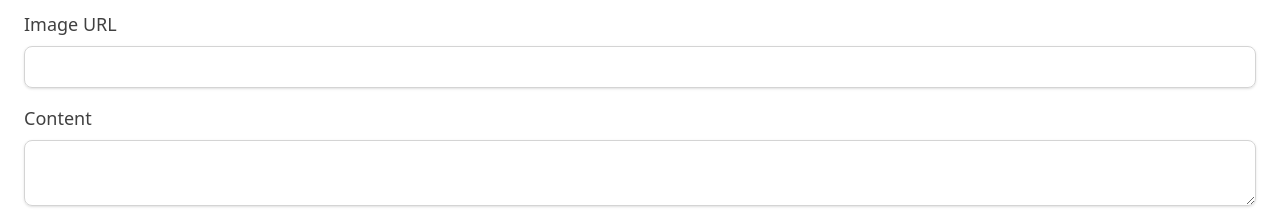
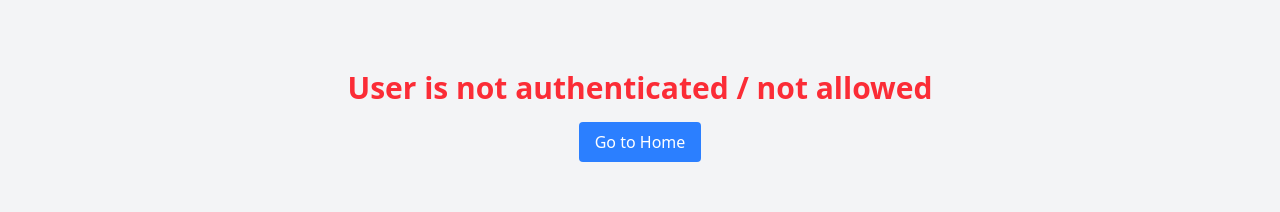
Before and after one commit to lucifer78907/RaftBuds, a React (Vite) app: page /add-post in a window 1280 px wide. Shown: the part 284-496 px from the top of the page. Built offline with nearby package versions, Linux system fonts and the light colour scheme; no server answers.

Commit message:
+ProtectedRoutes

```diff
--- a/src/layout/RootLayout.tsx
+++ b/src/layout/RootLayout.tsx
@@ -1,7 +1,16 @@
-import { Outlet } from "react-router-dom"
+import { Outlet, useLocation } from "react-router-dom"
 import Login from "../components/Login"
+import { useAuth0 } from "@auth0/auth0-react"
+import NotAuthenticated from "../pages/NotAuthenticated";
 
 function RootLayout() {
+    const { isAuthenticated } = useAuth0();
+    const location = useLocation();
+
+    if (!isAuthenticated && location.pathname !== '/') {
+        return <NotAuthenticated />
+    }
+
     return (
         <>
             <Login />
--- /dev/null
+++ b/src/pages/NotAuthenticated.tsx
@@ -0,0 +1,24 @@
+import React from 'react';
+import { useNavigate } from 'react-router-dom';
+
+const NotAuthenticated: React.FC = () => {
+    const navigate = useNavigate();
+
+    const handleRedirect = () => {
+        navigate('/');
+    };
+
+    return (
+        <div className="flex flex-col items-center justify-center min-h-screen bg-gray-100">
+            <h1 className="text-3xl font-bold text-red-500 mb-4">User is not authenticated / not allowed</h1>
+            <button
+                onClick={handleRedirect}
+                className="px-4 py-2 bg-blue-500 text-white rounded hover:bg-blue-700"
+            >
+                Go to Home
+            </button>
+        </div>
+    );
+};
+
+export default NotAuthenticated;
```
